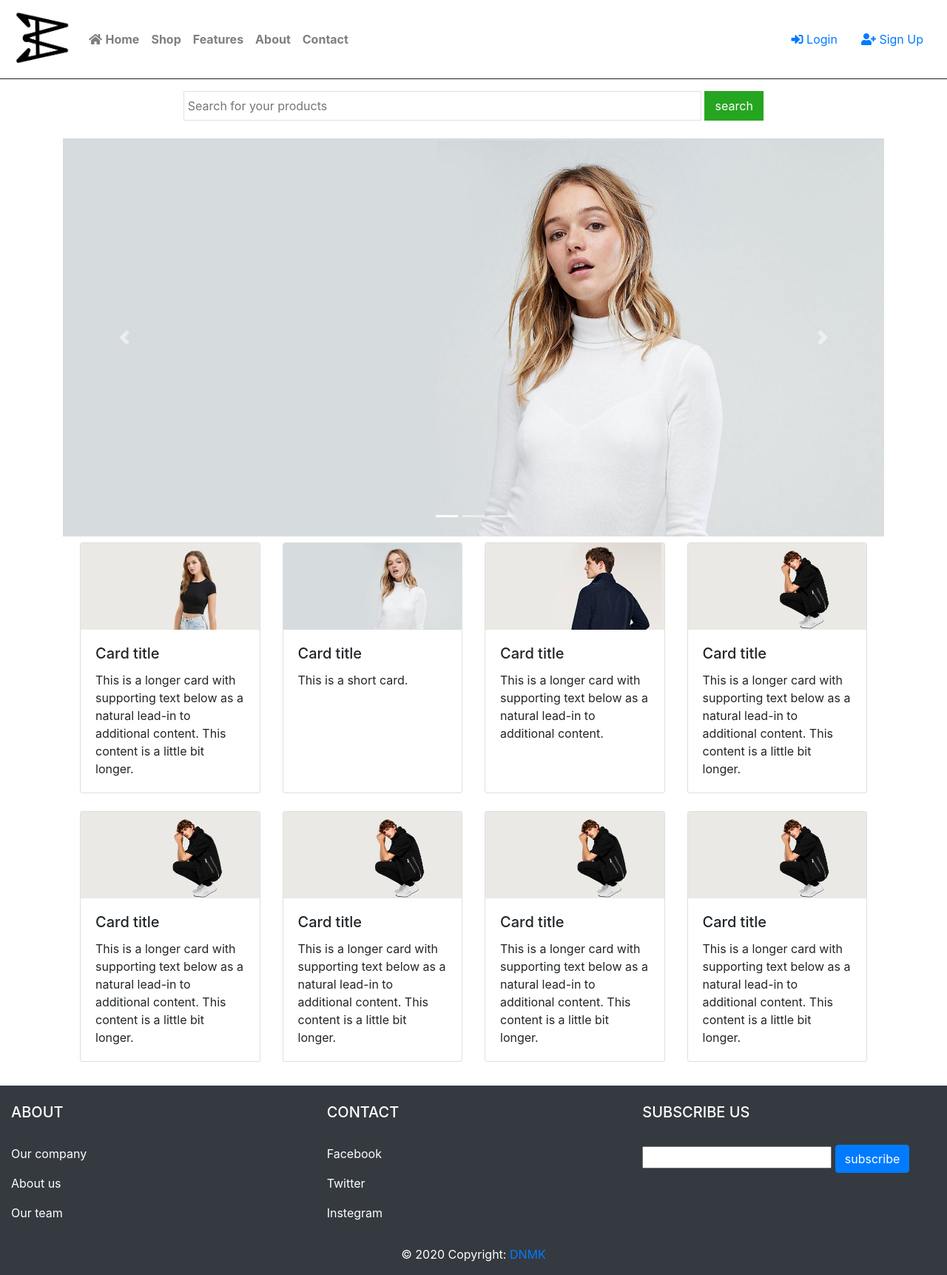
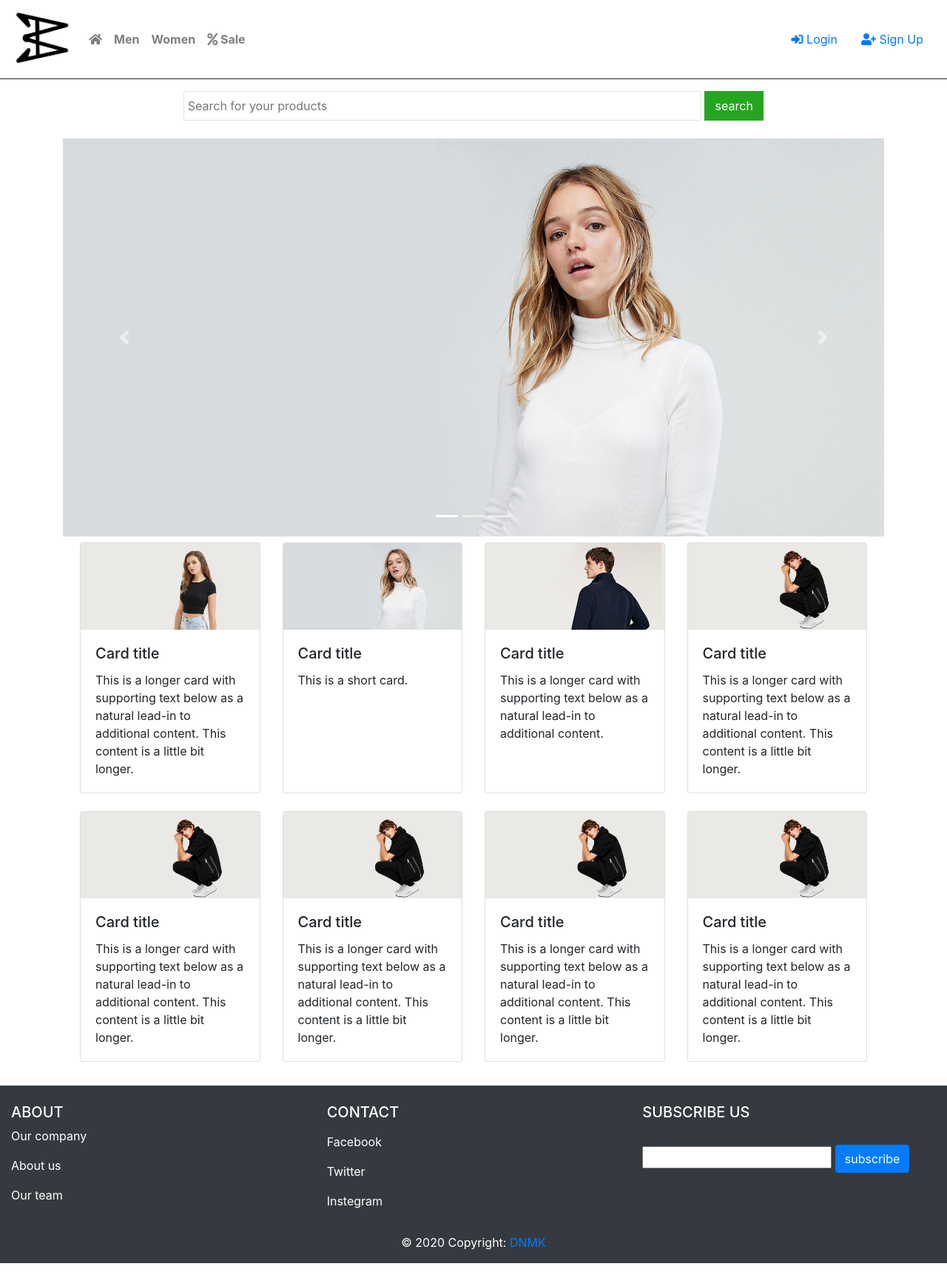
Before and after one commit to didarbek/djangoecommerce, a Django app: page / in a window 1280 px wide. Shown: the whole page at 74% size. Run offline with Django 3.2, Linux system fonts and the light colour scheme; some libraries are stand-ins or nearby versions.

Commit message:
deleted hints)))

```diff
--- a/accounts/views.py
+++ b/accounts/views.py
@@ -5,12 +5,13 @@ from django.contrib.auth import authenticate
 from django.contrib.auth import login as auth_login
 from django.contrib.auth import logout as auth_logout
 from django.contrib.auth.forms import AuthenticationForm
+from .forms import UserRegistrationForm
 
 # Create your views here.
 
 def signup(request):
     if request.method == 'POST':
-        form = UserCreationForm(request.POST)
+        form = UserRegistrationForm(request.POST)
         if form.is_valid():
             form.save()
             username = form.cleaned_data.get('username')
@@ -19,7 +20,7 @@ def signup(request):
             auth_login(request, user)
             return redirect('home')
     else:
-        form = UserCreationForm()
+        form = UserRegistrationForm()
     return render(request, 'registration/signup.html', {'form': form})
 
 def logout(request):
--- a/templates/base.html
+++ b/templates/base.html
@@ -30,20 +30,20 @@
               <div class="row">
                 <div class="col-md-4 mt-md-0 mt-3">
                   <h5 class="text-uppercase text-white">about</h5>
-                  <p class="text-white pt-4"><a href="" class="text-white">Our company</a></p>
+                  <p class="text-white"><a href="" class="text-white">Our company</a></p>
                   <p class="text-white"><a href="#" class="text-white">About us</a></p>
                   <p class="text-white"><a href="#" class="text-white">Our team</a></p>
                 </div>
                 <div class="col-md-4 mt-md-0 mt-3">
                     <h5 class="text-uppercase text-white"><a href="#" class="text-white">contact</a></h5>
-                    <p class="text-white pt-4 "><a href="http://" class="text-white">Facebook</a></p>
+                    <p class="text-white"></p><a href="http://" class="text-white">Facebook</a></p>
                     <p class="text-white"><a href="http://" class="text-white">Twitter</a></p>
                     <p class="text-white"><a href="http://" class="text-white">Instegram</a></p>
                 </div>
                 <div class="col-md-4 mt-md-0 mt-3">
                     <h5 class="text-uppercase text-white">subscribe us</h5>
                     <div class="pt-4">
-                        <input type="text" ">
+                        <input type="text">
                         <button type="submit" class="btn btn-primary">subscribe</button>
                     </div>
                 </div>
--- a/templates/navbar.html
+++ b/templates/navbar.html
@@ -9,19 +9,16 @@
     <div class="collapse navbar-collapse" id="navbarNav">
       <ul class="navbar-nav">
         <li class="nav-item">
-          <a class="nav-link" href="{% url 'core:home' %}"><i class="fas fa-home"></i> <b>Home</b></a>
+          <a class="nav-link" href="{% url 'core:home' %}"><i class="fas fa-home"></i></a>
         </li>
         <li class="nav-item">
-          <a class="nav-link" href="{% url 'core:home' %}"><b>Shop</b></a>
+          <a class="nav-link" href=""><b>Men</b></a>
         </li>
         <li class="nav-item">
-          <a class="nav-link" href="{% url 'core:home' %}"><b>Features</b></a>
+          <a class="nav-link" href=""><b>Women</b></a>
         </li>
         <li class="nav-item">
-          <a class="nav-link" href="{% url 'core:home' %}"><b>About</b></a>
-        </li>
-        <li class="nav-item">
-          <a class="nav-link" href="{% url 'core:home' %}"><b>Contact</b></a>
+          <a class="nav-link" href=""><b><i class="fas fa-percent"></i> Sale</b></a>
         </li>
         </ul>
         </div>
```
Also changed, not shown: accounts/forms.py (added, +16 -0 lines).
